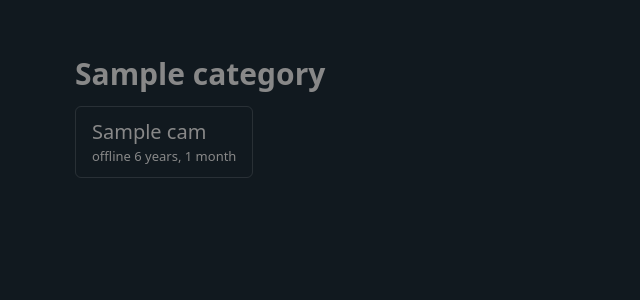
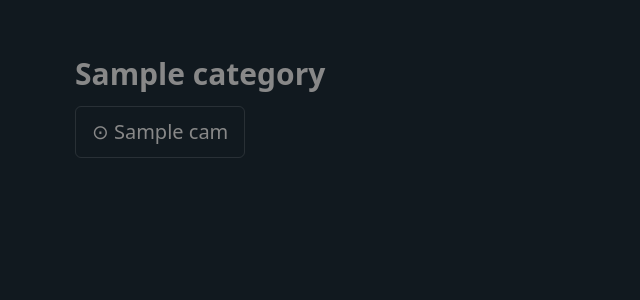
Before and after one commit to anze3db/surfcamsapi, a Django app: template templates/cams.html in a window 1280 px wide. Shown: the part 149-449 px from the top of the page, without its empty margins (0-640 px from the left). Run offline with Django 4.2, Linux system fonts and the light colour scheme; the template is opened without the code that fills it: most values are stand-ins (such as "Sample title", 1, 10 or a date in 2020); some libraries are stand-ins or nearby versions.

Commit message:
Simplify design

```diff
--- a/templates/cams.html
+++ b/templates/cams.html
@@ -7,10 +7,19 @@
         }
     </style>
     <main class="container">
-        <div style="display: flex; align-items: center; justify-content: space-between;">
+        <div style="display: flex;
+                    align-items: center;
+                    justify-content: space-between">
             <h1>Surfcams</h1>
-            <label style="display: flex; align-items: center; gap: 0.4rem; font-size: 0.85rem; cursor: pointer; user-select: none;">
-                <input type="checkbox" id="hide-offline" onchange="toggleOffline(this.checked)">
+            <label style="display: flex;
+                          align-items: center;
+                          gap: 0.4rem;
+                          font-size: 0.85rem;
+                          cursor: pointer;
+                          user-select: none">
+                <input type="checkbox"
+                       id="hide-offline"
+                       onchange="toggleOffline(this.checked)">
                 Hide offline
             </label>
         </div>
@@ -31,14 +40,11 @@
                               text-decoration: none;
                               transition: border-color 0.2s"
                        href="{% url 'cam_full_detail' cam.slug %}">
-                        {{ cam.title }}
-                        <div style="font-size: 0.65rem;">
-                            {% if cam.offline_since %}
-                                <span style="color: #888;">offline {{ cam.offline_since|timesince }}</span>
-                            {% else %}
-                                <span style="color: {{ cam.bullet_color }}">{{ cam.subtitle }}</span>
-                            {% endif %}
-                        </div>
+                        {% if cam.offline_since %}
+                            <span style="color: #888">⊙ {{ cam.title }}</span>
+                        {% else %}
+                            <span style="color: {{ cam.bullet_color }}">⊙</span> {{ cam.title }}
+                        {% endif %}
                     </a>
                 {% endfor %}
             </div>
```
